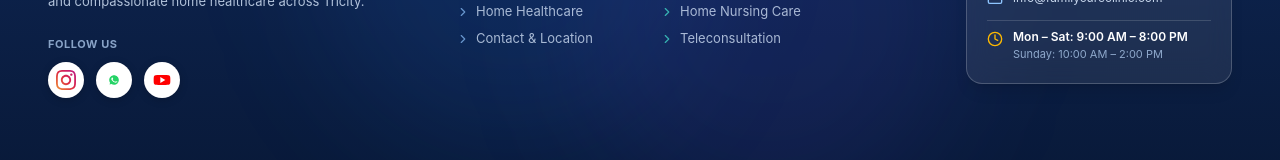
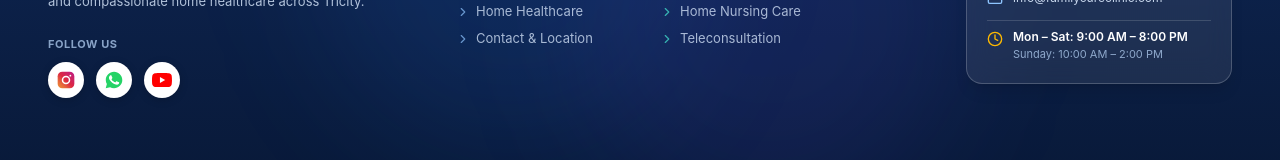
Before and after one commit to evokewebd77-afk/doctor-website, a React (Vite) app: page /doctors in a window 1280 px wide. Shown: the part 2508-2668 px from the top of the page. Built offline with nearby package versions, Linux system fonts and the light colour scheme.

Commit message:
Fix WhatsApp, Instagram, and YouTube icons with official 2-color vector graphics

```diff
--- a/src/components/Footer.jsx
+++ b/src/components/Footer.jsx
@@ -60,15 +60,19 @@ const SOCIAL_LINKS = [
     label: 'Instagram',
     href: CLINIC_INSTAGRAM_URL,
     icon: (
-      <svg className="w-5 h-5" viewBox="0 0 24 24" aria-hidden="true">
+      <svg className="w-5 h-5 shrink-0" viewBox="0 0 24 24" aria-hidden="true">
         <defs>
-          <linearGradient id="ig-grad" x1="0%" y1="100%" x2="100%" y2="0%">
+          <linearGradient id="ig-grad-footer" x1="0%" y1="100%" x2="100%" y2="0%">
             <stop offset="0%" stopColor="#f09433" />
+            <stop offset="25%" stopColor="#e6683c" />
             <stop offset="50%" stopColor="#dc2743" />
+            <stop offset="75%" stopColor="#cc2366" />
             <stop offset="100%" stopColor="#bc1888" />
           </linearGradient>
         </defs>
-        <path fill="url(#ig-grad)" d="M12 2.163c3.204 0 3.584.012 4.85.07 3.252.148 4.771 1.691 4.919 4.919.058 1.265.069 1.645.069 4.849 0 3.205-.012 3.584-.069 4.849-.149 3.225-1.664 4.771-4.919 4.919-1.266.058-1.644.07-4.85.07-3.204 0-3.584-.012-4.849-.07-3.26-.149-4.771-1.699-4.919-4.92-.058-1.265-.07-1.644-.07-4.849 0-3.204.013-3.583.07-4.849.149-3.227 1.664-4.771 4.919-4.919 1.266-.057 1.645-.069 4.849-.069zm0-2.163c-3.259 0-3.667.014-4.947.072-4.358.2-6.78 2.618-6.98 6.98-.059 1.281-.073 1.689-.073 4.948 0 3.259.014 3.668.072 4.948.2 4.358 2.618 6.78 6.98 6.98 1.281.058 1.689.072 4.948.072 3.259 0 3.668-.014 4.948-.072 4.354-.2 6.782-2.618 6.979-6.98.059-1.28.073-1.689.073-4.948 0-3.259-.014-3.667-.072-4.947-.196-4.354-2.617-6.78-6.979-6.98-1.281-.059-1.69-.073-4.949-.073zm0 5.838c-3.403 0-6.162 2.759-6.162 6.162s2.759 6.163 6.162 6.163 6.162-2.759 6.162-6.163c0-3.403-2.759-6.162-6.162-6.162zm0 10.162c-2.209 0-4-1.79-4-4 0-2.209 1.791-4 4-4s4 1.791 4 4c0 2.21-1.791 4-4 4zm6.406-11.845c-.796 0-1.441.645-1.441 1.44s.645 1.44 1.441 1.44c.795 0 1.439-.645 1.439-1.44s-.644-1.44-1.439-1.44z" />
+        <rect x="2" y="2" width="20" height="20" rx="5.5" fill="url(#ig-grad-footer)" />
+        <circle cx="12" cy="12" r="4.2" fill="none" stroke="#FFFFFF" strokeWidth="1.8" />
+        <circle cx="17.2" cy="6.8" r="1.1" fill="#FFFFFF" />
       </svg>
     ),
   },
@@ -76,8 +80,16 @@ const SOCIAL_LINKS = [
     label: 'WhatsApp',
     href: CLINIC_WHATSAPP_URL,
     icon: (
-      <svg className="w-5 h-5 fill-[#25D366]" viewBox="0 0 24 24" aria-hidden="true">
-        <path d="M12.031 6.172c-3.181 0-5.767 2.586-5.768 5.766-.001 1.298.38 2.27 1.019 3.287l-.582 2.128 2.182-.573c.978.58 1.911.928 3.145.929 3.178 0 5.767-2.587 5.768-5.766.001-3.187-2.575-5.771-5.764-5.771zm3.392 8.244c-.144.405-.837.774-1.17.824-.312.045-.694.076-2.029-.474-1.624-.668-2.663-2.316-2.742-2.423-.079-.107-.655-.873-.655-1.666 0-.792.415-1.182.562-1.341.144-.159.314-.199.419-.199.106 0 .212.002.304.007.098.005.228-.037.357.272.132.318.452 1.103.492 1.183.04.08.067.174.013.28-.053.107-.08.174-.16.267-.08.093-.169.208-.242.279-.08.08-.163.167-.07.327.093.159.412.68.884 1.1 1.009.897 1.86 1.176 2.019 1.255.159.08.252.067.346-.04.093-.107.4-.467.507-.627.107-.16.213-.133.359-.08.146.053.931.439 1.09.519.16.08.266.12.306.186.04.067.04.387-.104.792z" />
+      <svg className="w-5 h-5 shrink-0" viewBox="0 0 24 24" aria-hidden="true">
+        <path
+          fill="#25D366"
+          d="M12.04 2C6.58 2 2.13 6.45 2.13 11.91C2.13 13.66 2.59 15.36 3.45 16.86L2.05 22L7.3 20.62C8.75 21.41 10.38 21.83 12.04 21.83C17.5 21.83 21.95 17.38 21.95 11.92C21.95 6.46 17.5 2 12.04 2Z"
+        />
+        <path
+          fill="#FFFFFF"
+          fillRule="evenodd"
+          d="M17.47 14.39C17.17 14.24 15.72 13.53 15.45 13.43C15.18 13.33 14.98 13.28 14.78 13.58C14.58 13.88 14.01 14.54 13.83 14.74C13.66 14.94 13.48 14.97 13.18 14.82C12.88 14.67 11.92 14.36 10.78 13.34C9.89 12.55 9.29 11.57 9.12 11.27C8.94 10.97 9.1 10.81 9.25 10.66C9.39 10.53 9.55 10.31 9.7 10.14C9.85 9.96 9.9 9.84 10 9.64C10.1 9.44 10.05 9.26 9.98 9.11C9.9 8.96 9.3 7.5 9.05 6.9C8.81 6.32 8.56 6.4 8.38 6.39C8.21 6.38 8.01 6.38 7.81 6.38C7.61 6.38 7.28 6.45 7.01 6.75C6.73 7.05 5.96 7.78 5.96 9.25C5.96 10.72 7.03 12.14 7.18 12.34C7.33 12.54 9.29 15.56 12.29 16.85C13.01 17.16 13.57 17.35 14.01 17.49C14.73 17.72 15.38 17.69 15.9 17.61C16.48 17.52 17.69 16.88 17.94 16.18C18.19 15.48 18.19 14.88 18.11 14.75C18.04 14.62 17.84 14.54 17.54 14.39H17.47Z"
+        />
       </svg>
     ),
   },
@@ -85,8 +97,12 @@ const SOCIAL_LINKS = [
     label: 'YouTube',
     href: 'https://youtube.com',
     icon: (
-      <svg className="w-5 h-5 fill-[#FF0000]" viewBox="0 0 24 24" aria-hidden="true">
-        <path d="M21.8 8.001a2.5 2.5 0 0 0-1.76-1.77C18.36 6 12 6 12 6s-6.36 0-8.04.231A2.5 2.5 0 0 0 2.2 8.001 26.3 26.3 0 0 0 2 12a26.3 26.3 0 0 0 .2 3.999 2.5 2.5 0 0 0 1.76 1.77C5.64 18 12 18 12 18s6.36 0 8.04-.231a2.5 2.5 0 0 0 1.76-1.77A26.3 26.3 0 0 0 22 12a26.3 26.3 0 0 0-.2-3.999zM10 15.5v-7l6 3.5-6 3.5z" />
+      <svg className="w-5 h-5 shrink-0" viewBox="0 0 24 24" aria-hidden="true">
+        <path
+          fill="#FF0000"
+          d="M23.498 6.186a3.016 3.016 0 0 0-2.122-2.136C19.505 3.545 12 3.545 12 3.545s-7.505 0-9.377.505A3.017 3.017 0 0 0 .502 6.186C0 8.07 0 12 0 12s0 3.93.502 5.814a3.016 3.016 0 0 0 2.122 2.136c1.871.505 9.376.505 9.376.505s7.505 0 9.377-.505a3.015 3.015 0 0 0 2.122-2.136C24 15.93 24 12 24 12s0-3.93-.502-5.814z"
+        />
+        <path fill="#FFFFFF" d="M9.545 15.568V8.432L15.818 12l-6.273 3.568z" />
       </svg>
     ),
   },
```
